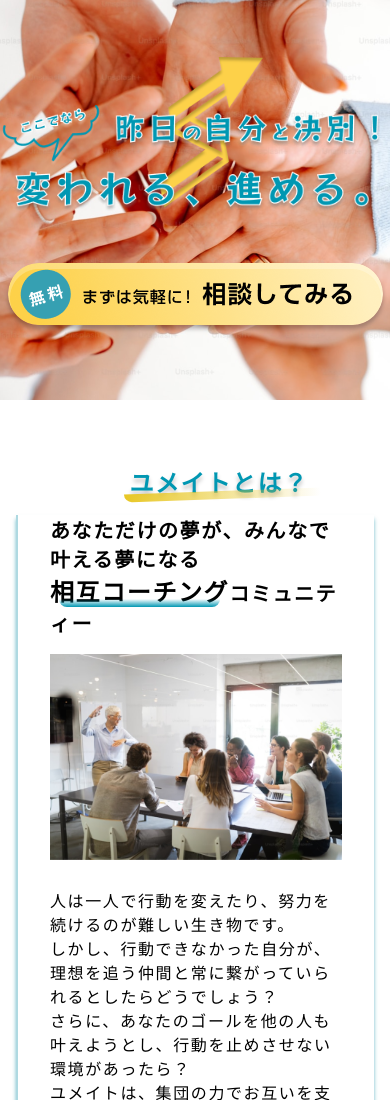
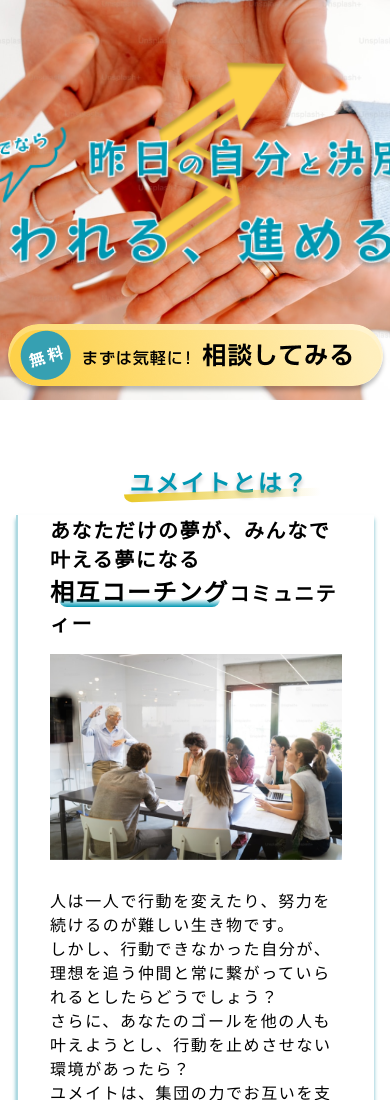
Before and after one commit to kou-cre/yumeito, a plain HTML site: page index.html in a window 390 px wide. Shown: the top 1100 px of the page. Drawn offline with Linux system fonts and the light colour scheme.

Commit message:
Update res.css

```diff
--- a/res.css
+++ b/res.css
@@ -29,7 +29,8 @@
     .top{
         background-size: cover;
     }
-    .top img{
+    .top_left > img{
+        height: 240px;
         max-width: 100%;
         object-fit: cover;
     }
```
